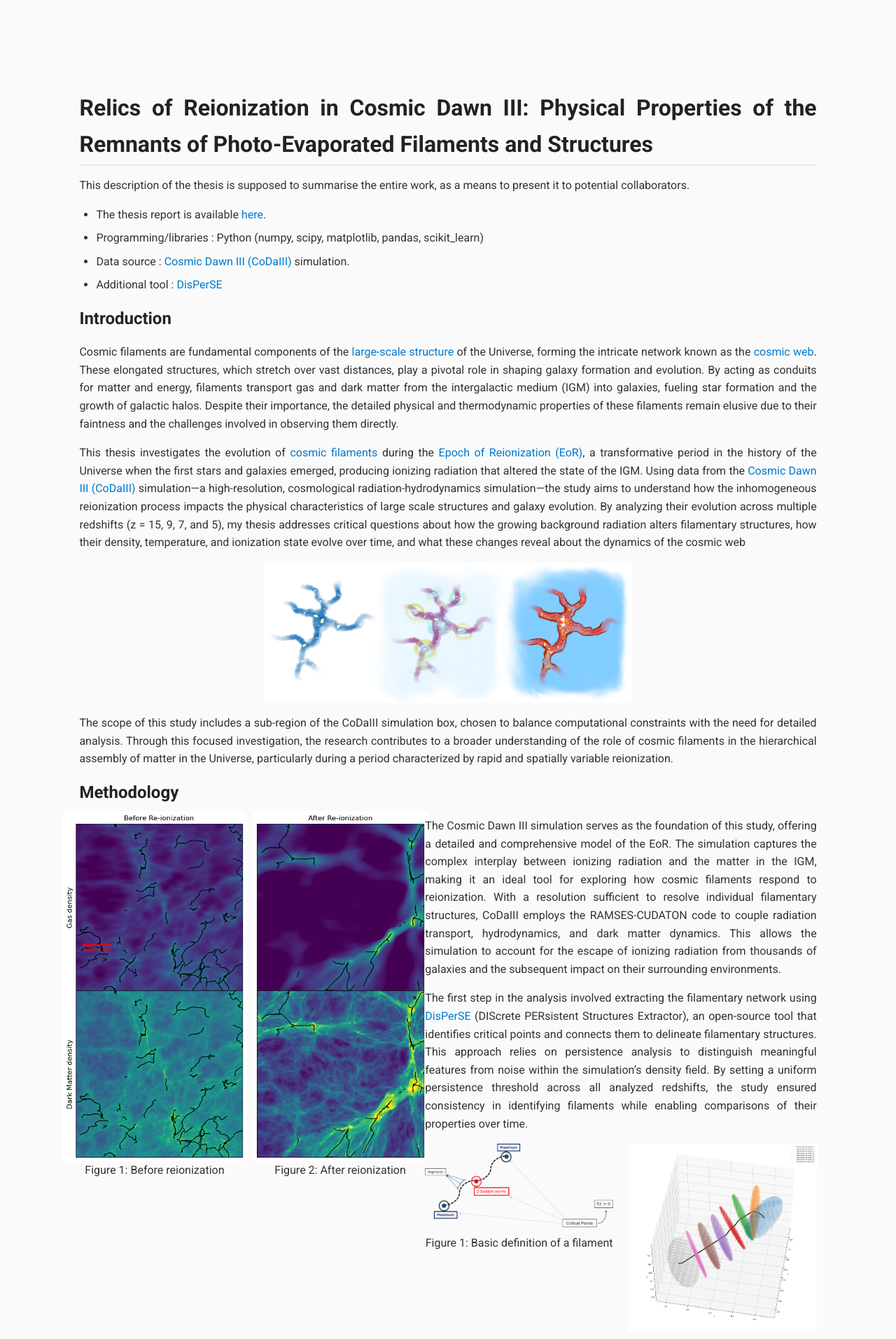
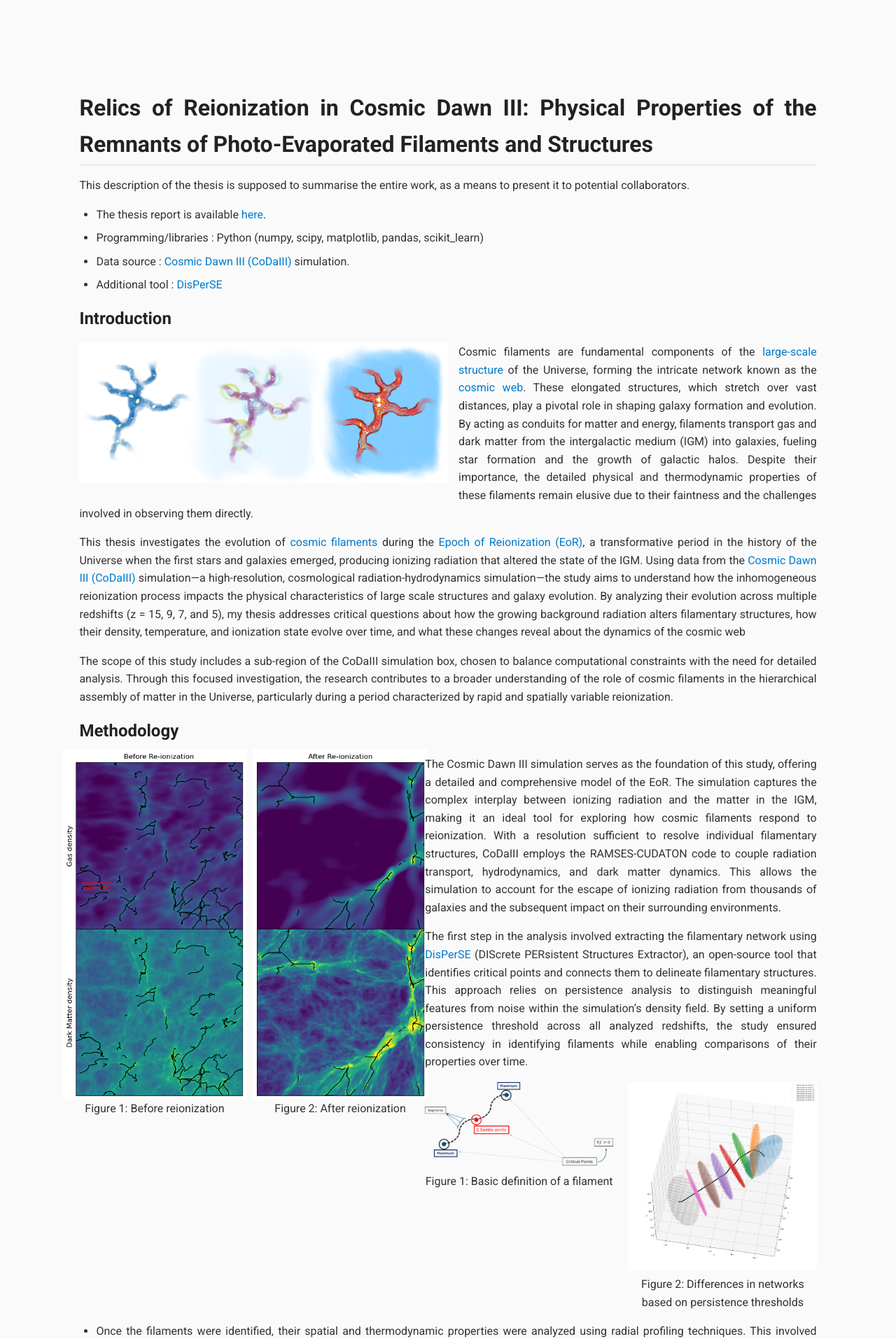
Before and after one commit to vishrut-b/Master-Thesis, a Jekyll site: the page built from index.md, in a window 1280 px wide. Shown: the top 1913 px of the page at 70% size. Built offline with Jekyll 4.4.1, drawn with Linux system fonts in a browser that asks for light colours; our own code applies the rules of GitHub Pages for plain Markdown files.

Commit message:
Update index.md

```diff
--- a/index.md
+++ b/index.md
@@ -8,12 +8,13 @@ This description of the thesis is supposed to summarise the entire work, as a me
 - Additional tool : [DisPerSE](https://www2.iap.fr/users/sousbie/web/html/index3c4a.html?category/Overview)
 
 ## Introduction
+<img src="assets/css/Cartoon1.png" alt="cartoon" style="width:50%; float:left; margin:0 15px 15px 0;">
 
 Cosmic filaments are fundamental components of the [large-scale structure](https://science.nasa.gov/universe/galaxies/large-scale-structures/) of the Universe, forming the intricate network known as the [cosmic web](https://science.nasa.gov/resource/cosmic-web/). These elongated structures, which stretch over vast distances, play a pivotal role in shaping galaxy formation and evolution. By acting as conduits for matter and energy, filaments transport gas and dark matter from the intergalactic medium (IGM) into galaxies, fueling star formation and the growth of galactic halos. Despite their importance, the detailed physical and thermodynamic properties of these filaments remain elusive due to their faintness and the challenges involved in observing them directly.
 
 This thesis investigates the evolution of [cosmic filaments](https://en.wikipedia.org/wiki/Galaxy_filament) during the [Epoch of Reionization (EoR)](https://en.wikipedia.org/wiki/Reionization), a transformative period in the history of the Universe when the first stars and galaxies emerged, producing ionizing radiation that altered the state of the IGM. Using data from the [Cosmic Dawn III (CoDaIII)](https://coda-simulation.github.io/) simulation—a high-resolution, cosmological radiation-hydrodynamics simulation—the study aims to understand how the inhomogeneous reionization process impacts the physical characteristics of large scale structures and galaxy evolution. By analyzing their evolution across multiple redshifts (z = 15, 9, 7, and 5), my thesis addresses critical questions about how the growing background radiation alters filamentary structures, how their density, temperature, and ionization state evolve over time, and what these changes reveal about the dynamics of the cosmic web
 
-<img src="assets/css/Cartoon1.png" alt="Cartoon" style="width:50%; display:block; margin:auto;">
+<!-- <img src="assets/css/Cartoon1.png" alt="Cartoon" style="width:50%; display:block; margin:auto;"> -->
 
 The scope of this study includes a sub-region of the CoDaIII simulation box, chosen to balance computational constraints with the need for detailed analysis. Through this focused investigation, the research contributes to a broader understanding of the role of cosmic filaments in the hierarchical assembly of matter in the Universe, particularly during a period characterized by rapid and spatially variable reionization.
 
```
